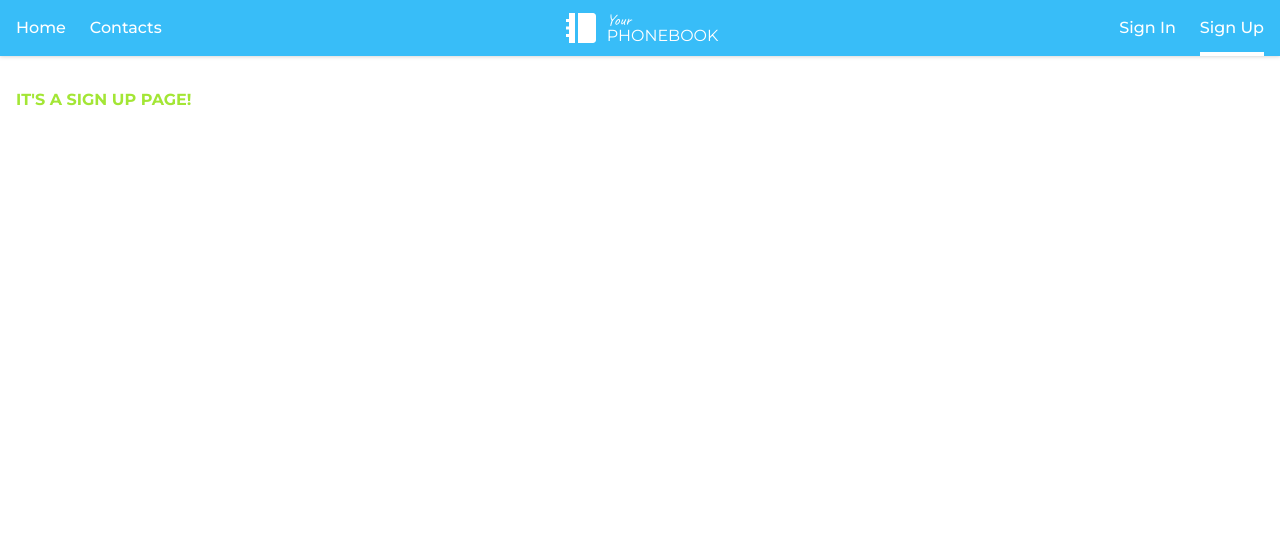
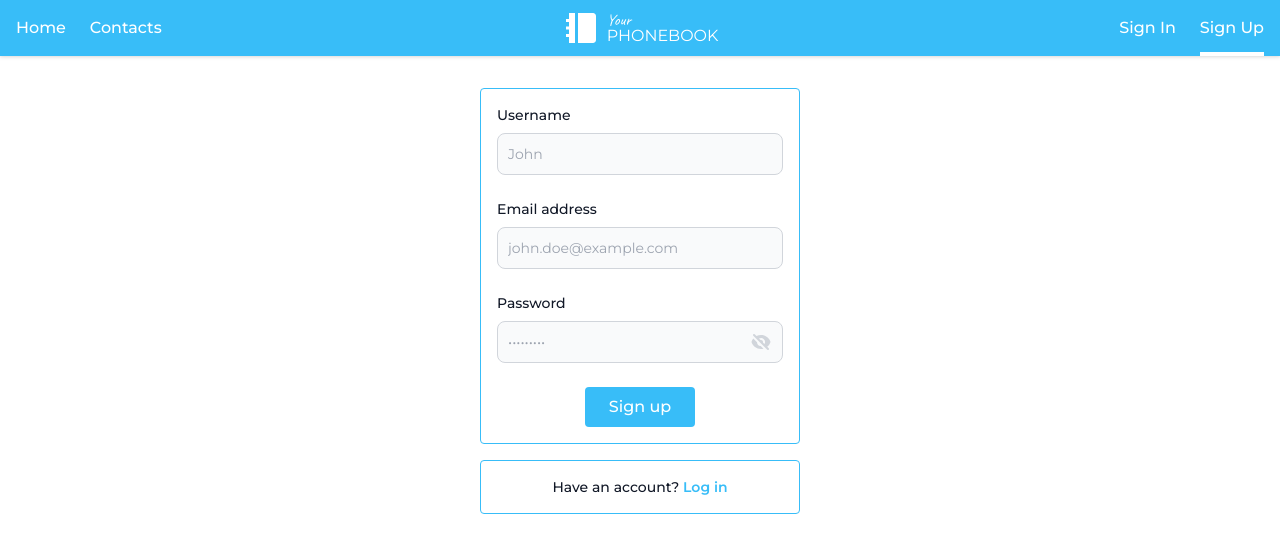
Before and after one commit to Sercezhar/sl-phonebook, a React (Vite) app: page /signup in a window 1280 px wide. Shown: the top 552 px of the page. Built offline with nearby package versions, Linux system fonts and the light colour scheme.

Commit message:
update SignUp

```diff
--- a/src/pages/SignUp.tsx
+++ b/src/pages/SignUp.tsx
@@ -1,5 +1,84 @@
+import AuthCallout from '@/components/AuthCallout';
+import Input from '@/components/form/Input';
+import PasswordInput from '@/components/form/PasswordInput';
+import Button from '@/components/ui/Button';
+import { patternEmail } from '@/constants/regExPatterns';
+import { yupResolver } from '@hookform/resolvers/yup';
+import { useForm } from 'react-hook-form';
+import * as yup from 'yup';
+
+interface UserProps {
+  username: string;
+  email: string;
+  password: string;
+}
+
 function SignUp() {
-  return <div className="text-lime-400 font-bold">IT'S A SIGN UP PAGE!</div>;
+  const signInSchema = yup.object().shape({
+    username: yup.string().required('is a required field'),
+    email: yup
+      .string()
+      .required('is a required field')
+      .matches(patternEmail, 'must be valid'),
+    password: yup
+      .string()
+      .required('is a required field')
+      .min(6, 'must be at least 6 characters'),
+  });
+
+  const {
+    register,
+    handleSubmit,
+    reset,
+    formState: { errors },
+  } = useForm<UserProps>({
+    resolver: yupResolver(signInSchema),
+  });
+
+  function onSubmit(data: UserProps) {
+    console.log(data);
+    reset();
+  }
+
+  return (
+    <div className="mx-auto w-[320px] ">
+      <div className="mb-4 p-4 border border-sky-400 rounded">
+        <form onSubmit={handleSubmit(onSubmit)}>
+          <div className="grid gap-6 mb-6">
+            <Input
+              label="Username"
+              name="username"
+              placeholder="John"
+              register={register('username')}
+              error={errors.username}
+            />
+
+            <Input
+              label="Email address"
+              type="email"
+              name="email"
+              placeholder="john.doe@example.com"
+              register={register('email')}
+              error={errors.email}
+            />
+
+            <PasswordInput
+              register={register('password')}
+              error={errors.password}
+            />
+          </div>
+
+          <Button type="submit" text="Sign up" />
+        </form>
+      </div>
+
+      <AuthCallout
+        message="Have an account?"
+        linkText="Log in"
+        navigateTo="/login"
+      />
+    </div>
+  );
 }
 
 export default SignUp;
```
